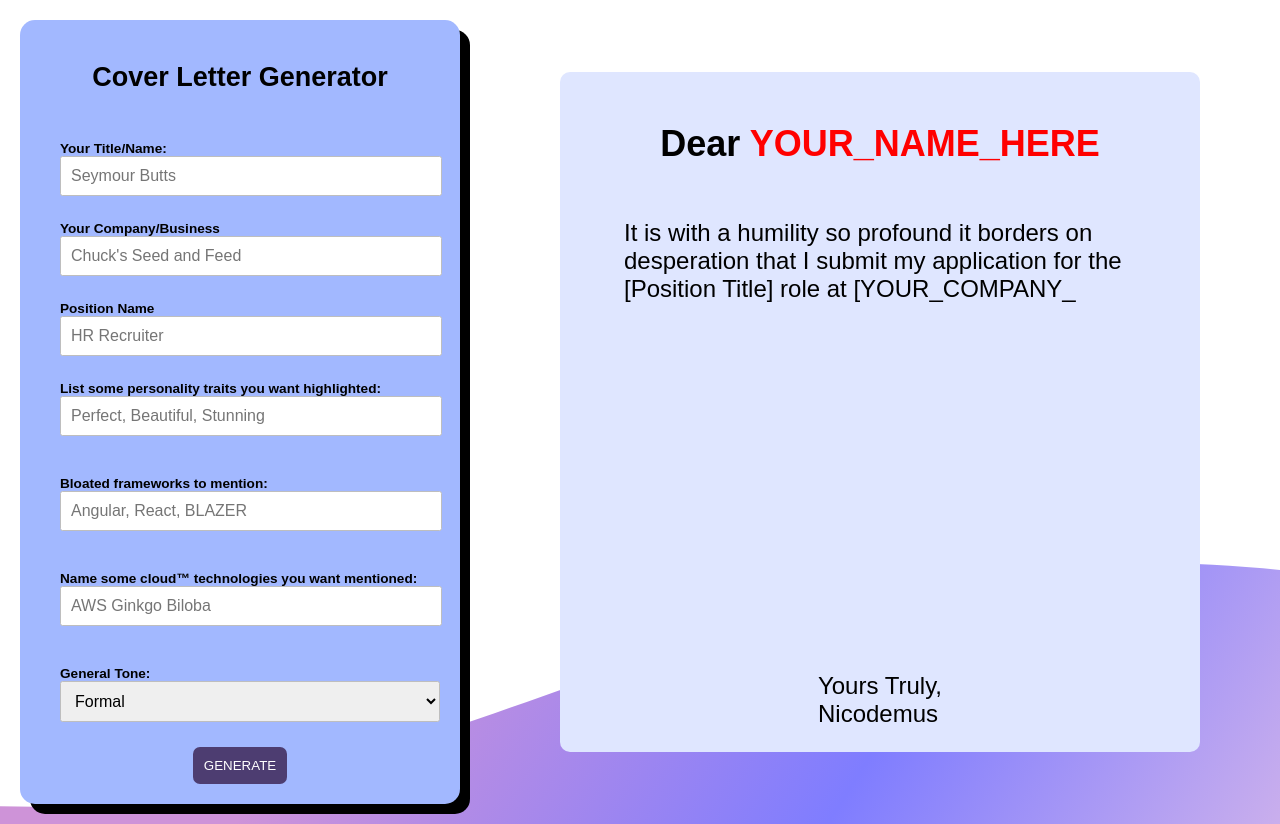
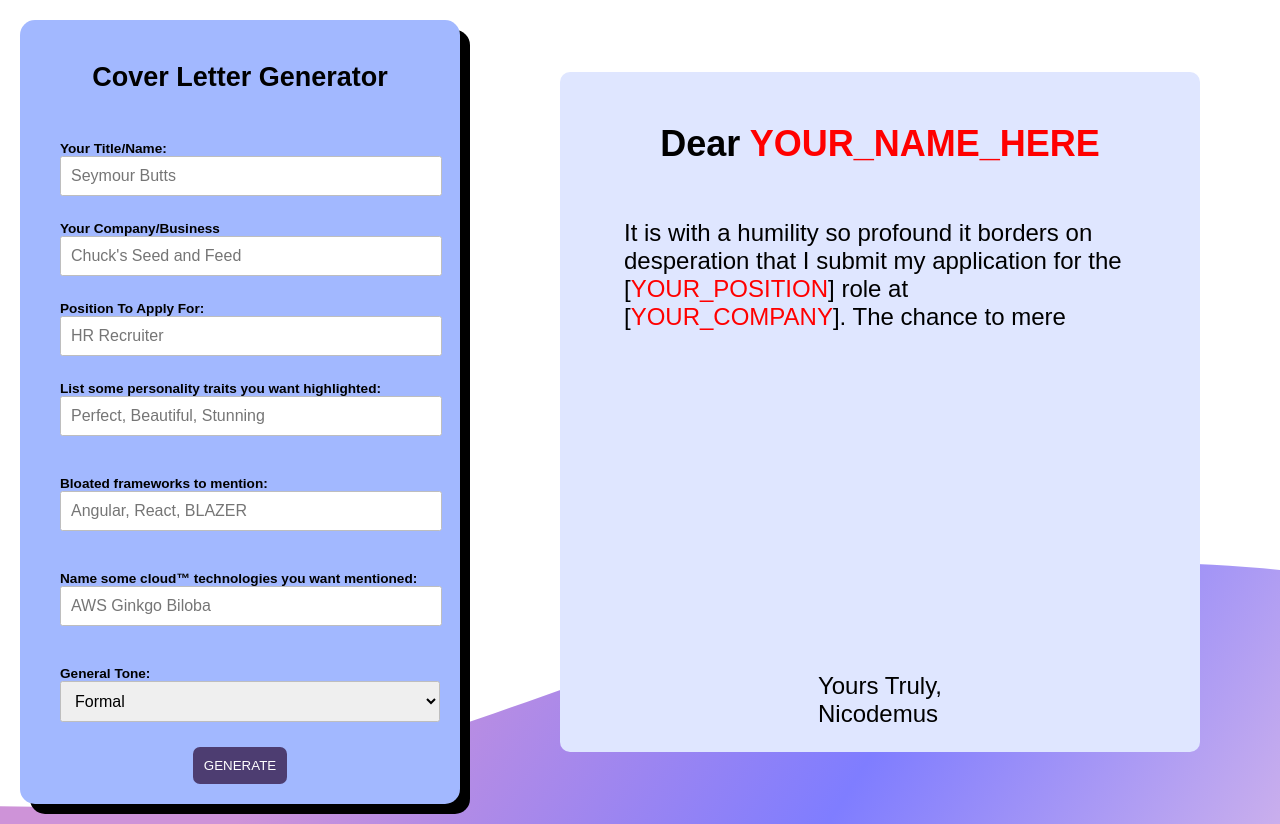
Before and after one commit to landaverdend/portfolio-site, a React (Vite) app: page / in a window 1280 px wide. Built offline with nearby package versions, Linux system fonts and the light colour scheme.

Commit message:
component generation much better now...

```diff
--- a/src/components/common/typewriterText/TypeWriterText.tsx
+++ b/src/components/common/typewriterText/TypeWriterText.tsx
@@ -23,7 +23,7 @@ interface TypewriterTextProps {
 function TypewriterText({ children, speed, delay }: TypewriterTextProps) {
   const [displayText, setDisplayText] = useState('');
 
-  const text = extractText(children);
+  const fullText = extractText(children);
 
   useEffect(() => {
     let i = 0;
@@ -33,8 +33,8 @@ function TypewriterText({ children, speed, delay }: TypewriterTextProps) {
     const delayTimeout = setTimeout(
       () => {
         typingInterval = setInterval(() => {
-          if (i <= text.length) {
-            setDisplayText(text.substring(0, i));
+          if (i <= fullText.length) {
+            setDisplayText(fullText.substring(0, i));
             i++;
           } else {
             clearInterval(typingInterval);
@@ -49,7 +49,29 @@ function TypewriterText({ children, speed, delay }: TypewriterTextProps) {
     };
   }, [children, speed]);
 
-  return <>{displayText}</>;
+  // Helper function to progressively render the text
+  const renderText = (node: React.ReactNode, currentIndex: { count: number }): React.ReactNode => {
+    if (typeof node === 'string') {
+      const remainingText = node.substring(currentIndex.count);
+      const displayableText = node.substring(0, currentIndex.count);
+      currentIndex.count -= displayableText.length;
+      return displayableText + (currentIndex.count > 0 ? remainingText : '');
+    }
+
+    if (Array.isArray(node)) {
+      return node.map((child, index) => <React.Fragment key={index}>{renderText(child, currentIndex)}</React.Fragment>);
+    }
+
+    if (React.isValidElement(node)) {
+      return React.cloneElement(node, {}, renderText(node.props.children, currentIndex));
+    }
+
+    return null;
+  };
+
+  const currentIndex = { count: displayText.length };
+
+  return <>{renderText(children, currentIndex)}</>;
 }
 
 export default TypewriterText;
--- a/src/views/coverLetterGeneratorView/CoverLetterGeneratorView.tsx
+++ b/src/views/coverLetterGeneratorView/CoverLetterGeneratorView.tsx
@@ -5,8 +5,12 @@ import { useState } from 'react';
 import TypewriterText from '@/components/common/typewriterText/TypeWriterText';
 import { callCoverLetterEndpoint } from '@/api/backend';
 
-function UserInputText({ children }: { children: string }) {
-  return <span style={{ color: 'red' }}>{children}</span>;
+type UITProps = {
+  defaultString: string;
+  field: string;
+};
+function UserInputText({ defaultString, field }: UITProps) {
+  return <span style={{ color: 'red' }}>{field !== '' ? field : defaultString}</span>;
 }
 
 export default function CoverLetterGeneratorView() {
@@ -52,7 +56,7 @@ export default function CoverLetterGeneratorView() {
         </label>
 
         <label>
-          Position Name
+          Position To Apply For:
           <input value={position} onChange={(e) => setPosition(e.target.value)} type="text" placeholder="HR Recruiter"></input>
         </label>
 
@@ -96,20 +100,25 @@ export default function CoverLetterGeneratorView() {
       <div className="letter-container">
         <div className="document">
           <h2>
-            Dear <UserInputText>{`${title === '' ? 'YOUR_NAME_HERE' : title}`}</UserInputText>
+            Dear <UserInputText field={title} defaultString="YOUR_NAME_HERE"></UserInputText>
           </h2>
-          <p className='letter-content'>
-            <TypewriterText speed={40}>
-              It is with a humility so profound it borders on desperation that I submit my application for the [Position Title]
-              role at [YOUR_COMPANY_NAME]. The chance to merely dream of joining your illustrious organization is an honor I will
-              recount to my grandchildren, should I ever attain the life stability required to have them. From the moment I saw
-              your job posting—crafted with the kind of perfection I can only hope to absorb through osmosis—I knew this position
-              was meant for me. My entire existence has been a meandering prelude to this opportunity. Who needs a “calling” when
-              one can have job descriptions? Let me be clear: my qualifications, while technically aligned with your requirements,
-              are utterly insignificant compared to the boundless contributions I will bring to your team. I possess a unique
-              ability to contort myself into any mold required, much like a gelatin dessert. My skills in [relevant skill],
-              [another skill], and [yet another skill] are merely tools in service of my true talent: tirelessly seeking your
-              approval.
+          <p className="letter-content">
+            <TypewriterText speed={35}>
+              It is with a humility so profound it borders on desperation that I submit my application for the [
+              <span style={{ color: 'red' }}>{position !== '' ? position : 'YOUR_POSITION'}</span>] role at [
+              <span style={{ color: 'red' }}>{company !== '' ? company : 'YOUR_COMPANY'}</span>]. The chance to merely dream of
+              joining your illustrious organization is an honor I will recount to my grandchildren, should I ever attain the life
+              stability required to have them. From the moment I saw your job posting—crafted with the kind of perfection I can
+              only hope to absorb through osmosis—I knew this position was meant for me. <br />
+              <br />
+              My entire existence has been a meandering prelude to this opportunity. Who needs a “calling” when one can have job
+              descriptions? Let me be clear: my qualifications, while technically aligned with your requirements, are utterly
+              insignificant compared to the boundless contributions I will bring to your team. I possess a unique ability to
+              contort myself into any mold required, much like a gelatin dessert. My skills in [
+              <span style={{ color: 'red' }}>{frameworks.length >= 1 ? frameworks[0] : 'RELEVANT_SKILL_1'}</span>], [
+              <span style={{ color: 'red' }}>{frameworks.length >= 2 ? frameworks[1] : 'RELEVANT_SKILL_2'}</span>], and [
+              <span style={{ color: 'red' }}>{frameworks.length >= 3 ? frameworks[2] : 'RELEVANT_SKILL_1'}</span>] are merely
+              tools in service of my true talent: tirelessly seeking your approval.
             </TypewriterText>
           </p>
           <p>
```
